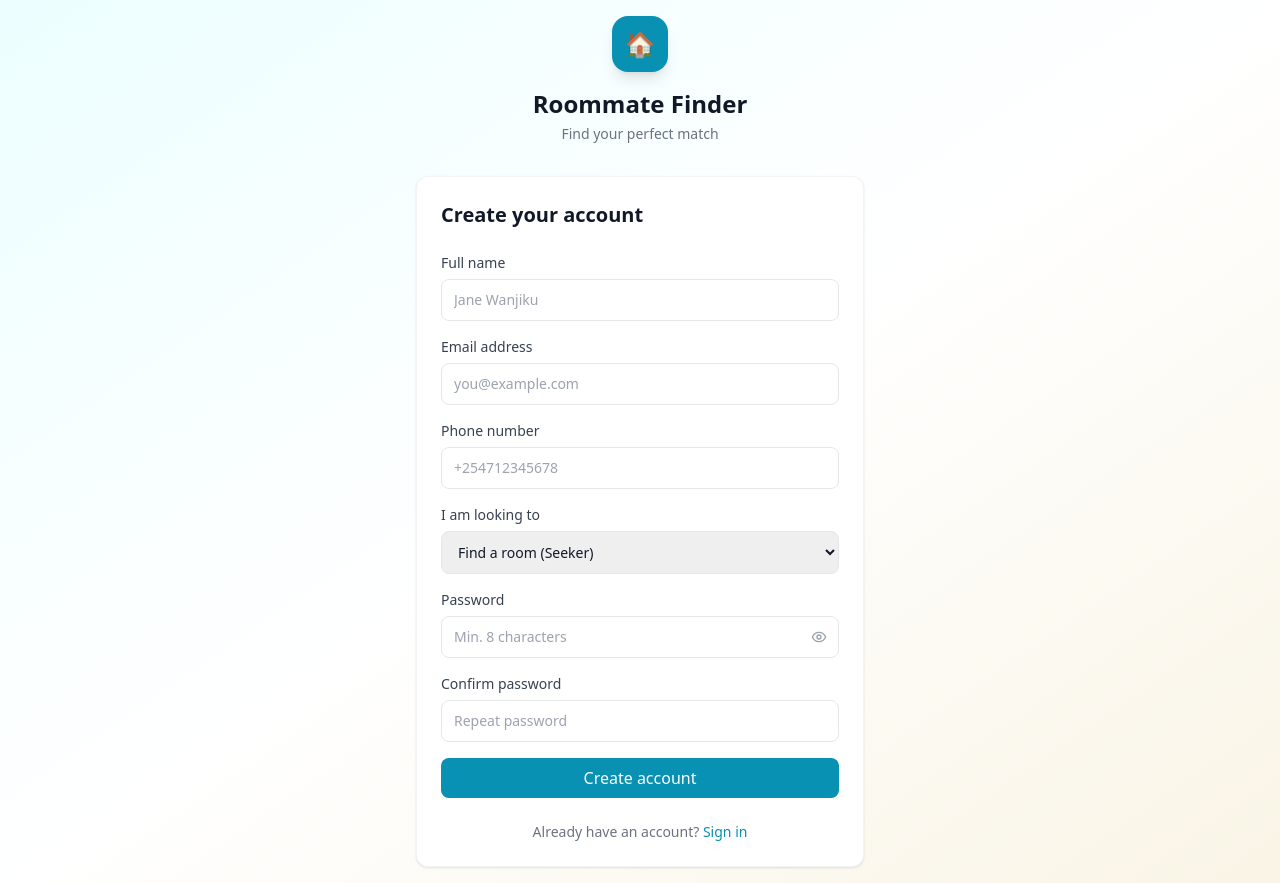
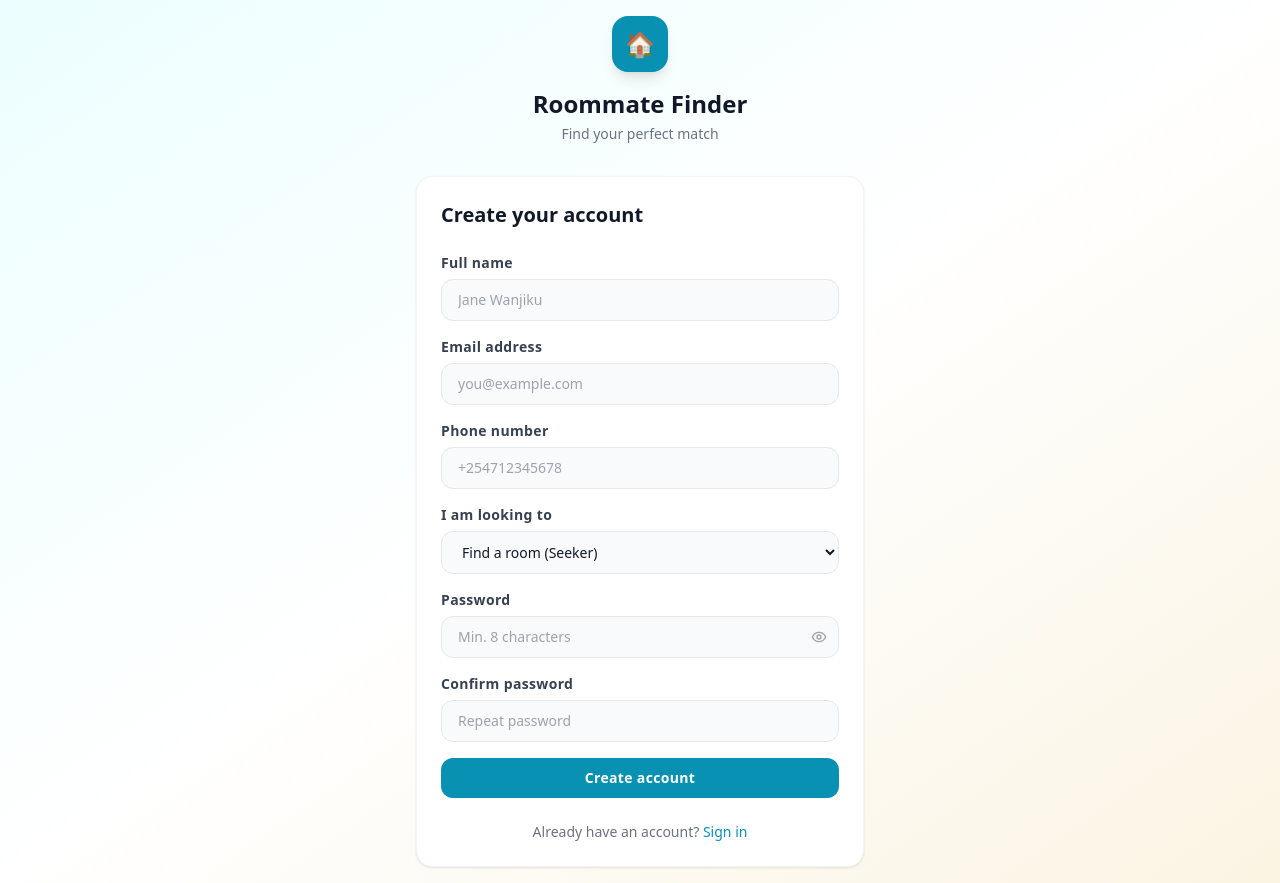
Before and after one commit to Ab494/Rommate-Finder-frontend, a Next.js app: page /auth/register in a window 1280 px wide. Built offline with nearby package versions, Linux system fonts and the light colour scheme; no server answers.

Commit message:
style: new globals — Outfit font, component classes, warm surface

```diff
--- a/src/app/globals.css
+++ b/src/app/globals.css
@@ -2,44 +2,88 @@
 @tailwind components;
 @tailwind utilities;
 
-@import url('https://fonts.googleapis.com/css2?family=Inter:wght@400;500;600;700&display=swap');
+@import url('https://fonts.googleapis.com/css2?family=Outfit:wght@300;400;500;600;700;800&display=swap');
 
 @layer base {
   * { box-sizing: border-box; }
+  html { scroll-behavior: smooth; }
   body {
-    @apply bg-gray-50 text-gray-900 font-sans antialiased;
+    @apply bg-surface text-gray-900 font-sans antialiased;
+    font-feature-settings: 'kern' 1, 'liga' 1;
   }
-  input, textarea, select {
-    @apply outline-none;
-  }
+  input, textarea, select { @apply outline-none; }
+  ::selection { @apply bg-primary-100 text-primary-900; }
 }
 
 @layer components {
+
   .btn-primary {
-    @apply bg-primary-600 hover:bg-primary-700 text-white font-medium px-4 py-2 rounded-lg transition-colors disabled:opacity-50 disabled:cursor-not-allowed;
+    @apply bg-primary-600 hover:bg-primary-700 active:bg-primary-800 text-white font-semibold px-5 py-2.5 rounded-xl transition-all duration-150 disabled:opacity-50 disabled:cursor-not-allowed shadow-sm hover:shadow-md focus:outline-none focus:ring-2 focus:ring-primary-400 focus:ring-offset-2 tracking-wide text-sm;
   }
+
   .btn-secondary {
-    @apply bg-white border border-gray-200 hover:bg-gray-50 text-gray-700 font-medium px-4 py-2 rounded-lg transition-colors;
+    @apply bg-white border border-gray-200 hover:border-gray-300 hover:bg-gray-50 active:bg-gray-100 text-gray-700 font-semibold px-5 py-2.5 rounded-xl transition-all duration-150 shadow-sm text-sm;
   }
+
+  .btn-ghost {
+    @apply text-gray-600 hover:text-gray-900 hover:bg-gray-100 font-medium px-3 py-2 rounded-lg transition-all duration-150 text-sm;
+  }
+
   .btn-danger {
-    @apply bg-red-600 hover:bg-red-700 text-white font-medium px-4 py-2 rounded-lg transition-colors;
+    @apply bg-red-600 hover:bg-red-700 text-white font-semibold px-5 py-2.5 rounded-xl transition-all duration-150 shadow-sm text-sm;
   }
+
   .card {
-    @apply bg-white rounded-xl shadow-card border border-gray-100 p-6;
+    @apply bg-white rounded-xl2 shadow-card border border-gray-100 p-6 animate-fade-in;
   }
+
+  .card-hover {
+    @apply bg-white rounded-xl2 shadow-card border border-gray-100 hover:shadow-card-hover hover:border-gray-200 transition-all duration-200;
+  }
+
   .input {
-    @apply w-full border border-gray-200 rounded-lg px-3 py-2.5 text-sm focus:border-primary-500 focus:ring-2 focus:ring-primary-100 transition-all;
+    @apply w-full border border-gray-200 rounded-xl bg-gray-50 px-4 py-2.5 text-sm focus:bg-white focus:border-primary-500 focus:ring-2 focus:ring-primary-100 transition-all duration-150 placeholder-gray-400;
   }
+
   .label {
-    @apply block text-sm font-medium text-gray-700 mb-1.5;
+    @apply block text-sm font-semibold text-gray-700 mb-1.5 tracking-wide;
   }
+
   .badge {
-    @apply inline-flex items-center px-2.5 py-0.5 rounded-full text-xs font-medium;
+    @apply inline-flex items-center px-2.5 py-0.5 rounded-lg text-xs font-semibold;
   }
+
+  .badge-green { @apply bg-emerald-50 text-emerald-700 border border-emerald-100; }
+  .badge-blue  { @apply bg-sky-50 text-sky-700 border border-sky-100; }
+  .badge-amber { @apply bg-amber-50 text-amber-700 border border-amber-100; }
+  .badge-red   { @apply bg-red-50 text-red-700 border border-red-100; }
+  .badge-gray  { @apply bg-gray-100 text-gray-600 border border-gray-200; }
+
   .sidebar-link {
-    @apply flex items-center gap-3 px-3 py-2.5 rounded-lg text-gray-600 hover:bg-primary-50 hover:text-primary-700 transition-colors font-medium;
+    @apply flex items-center gap-3 px-3 py-2.5 rounded-xl text-sidebar-text hover:bg-sidebar-hover hover:text-white transition-all duration-150 font-medium text-sm;
   }
+
   .sidebar-link.active {
-    @apply bg-primary-50 text-primary-700;
+    @apply bg-sidebar-active text-sidebar-activeText;
+  }
+
+  .page-title {
+    @apply text-2xl font-bold text-gray-900 tracking-tight;
+  }
+
+  .page-subtitle {
+    @apply text-sm text-gray-500 mt-1;
+  }
+
+  .section-title {
+    @apply text-xs font-semibold text-gray-400 uppercase tracking-widest px-3 mb-2;
+  }
+
+  .empty-state {
+    @apply flex flex-col items-center justify-center py-16 text-center;
+  }
+
+  .skeleton {
+    @apply bg-gray-200 animate-pulse rounded-xl;
   }
 }
```
